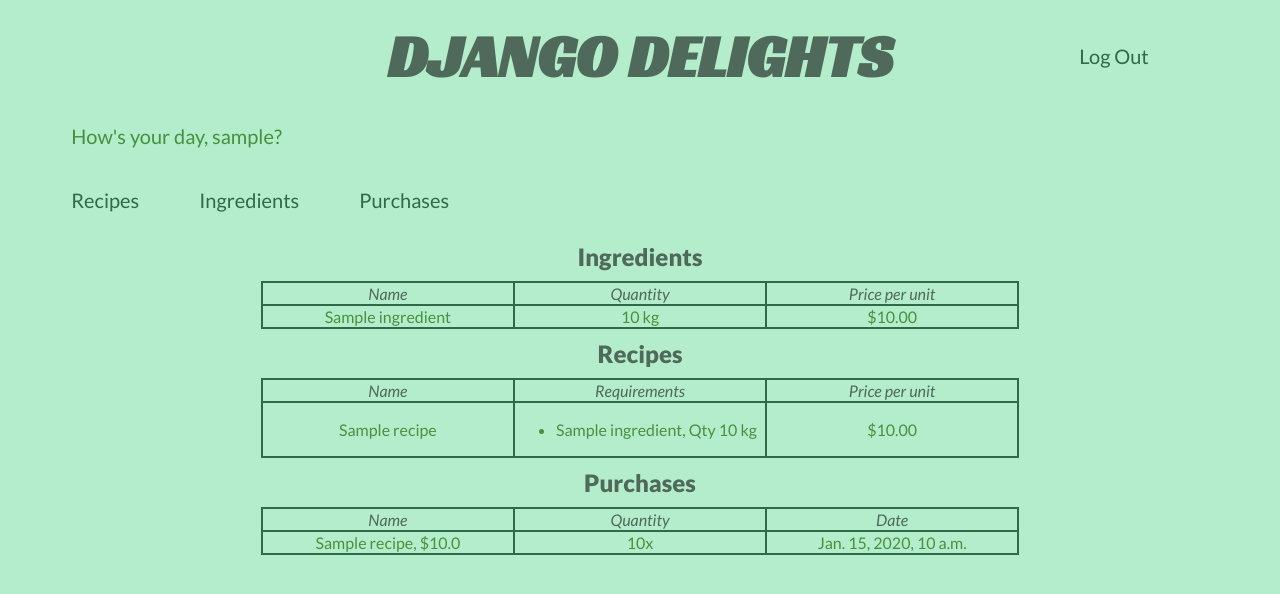
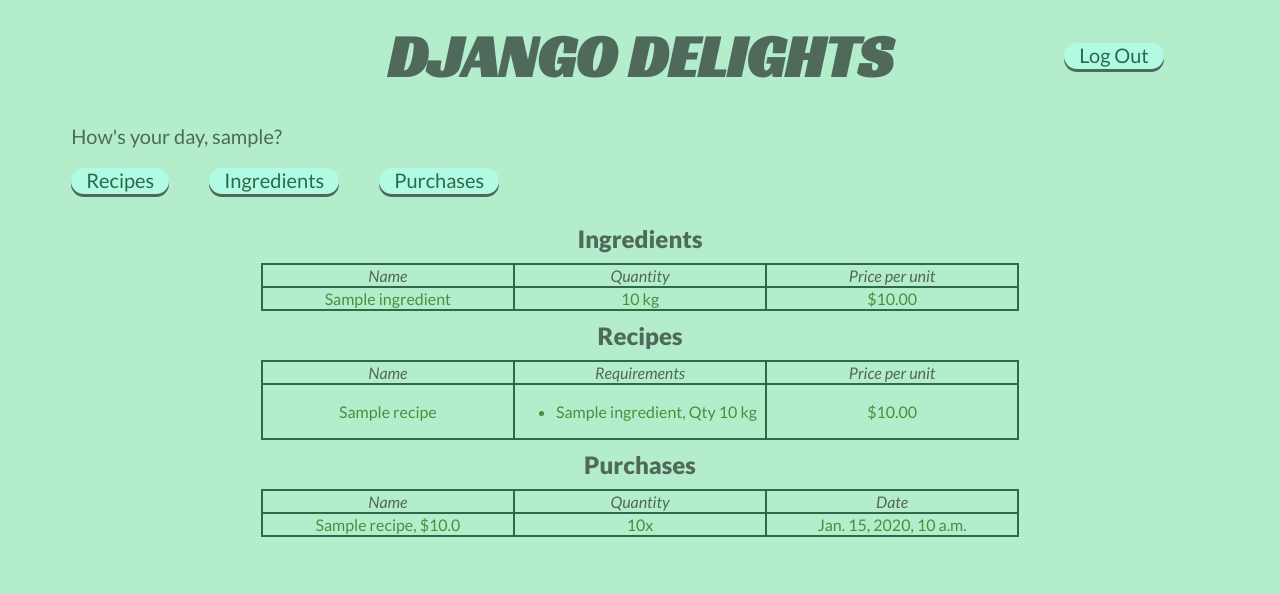
Before and after one commit to igorstalmach/django-delights, a Django app: page / in a window 1280 px wide. Shown: the top 594 px of the page. Run offline with Django 4.2, Linux system fonts and the light colour scheme; a user stored in the database is signed in; tables that the repository leaves empty hold one stand-in row (values such as "Sample post").

Commit message:
Changed buttons

```diff
--- a/inventory/static/inventory/static.css
+++ b/inventory/static/inventory/static.css
@@ -5,17 +5,20 @@
     --text-color: #47913D;
     --table-elem-color: #306948;
     --background-color: #B4EDCC;
+    --button-color: #B1FAE3;
 }
 
 * {
     background-color: var(--background-color);
 }
 
-p {
+p,
+a {
     font-family: 'Lato', 'Helvetica', 'Arial', sans-serif;
     font-size: 20px;
     font-weight: 400;
     color: var(--table-elem-color);
+    text-decoration: none;
 }
 
 h2 {
@@ -32,6 +35,7 @@ h2 {
     grid-template-columns: 5% 15% 60% 15% 5%;
     grid-template-rows: auto;
     align-items: center;
+    margin-bottom: 20px;
 }
 
 #logo {
@@ -43,7 +47,7 @@ h2 {
     margin: 10px;
 }
 
-.log_btn {
+#log_btn {
     justify-self: center;
     grid-area: 1 / 4 / 2 / 5;
 }
@@ -51,14 +55,14 @@ h2 {
 #message {
     justify-self: start;
     grid-area: 2 / 2 / 3 / 4;
-    color: var(--text-color);
+    color: var(--header-color);
 }
 
 .option {
     grid-area: 3 / 2 / 4 / 4;
     display: flex;
     flex-wrap: wrap;
-    gap: 60px;
+    gap: 40px;
 }
 
 /* login.html */
@@ -72,7 +76,7 @@ h2 {
 .btn {
     color: var(--table-elem-color);
     text-decoration: none;
-    background-color: var(--background-color);
+    background-color: var(--button-color);
     padding: 0 15px 2px 15px;
     border-radius: 25px;
     box-shadow: 0 3px 0 var(--header-color);
--- a/inventory/templates/inventory/base.html
+++ b/inventory/templates/inventory/base.html
@@ -13,12 +13,12 @@
         <div class="head">
             <h1 id="logo">DJANGO DELIGHTS</h1>
             {% if user.is_authenticated %}
-            <p class="log_btn">Log Out</p>
+            <a id="log_btn" class="btn" href="{% url 'logout' %}">Log Out</a>
             <p id="message">How's your day, {{ user.username }}?</p>
             <div class="option">
-                <p>Recipes</p>
-                <p>Ingredients</p>
-                <p>Purchases</p>
+                <a class="btn">Recipes</a>
+                <a class="btn">Ingredients</a>
+                <a class="btn">Purchases</a>
             </div>
             {% endif %}
     </header>
```
Also changed, not shown: images/homepage.png.
